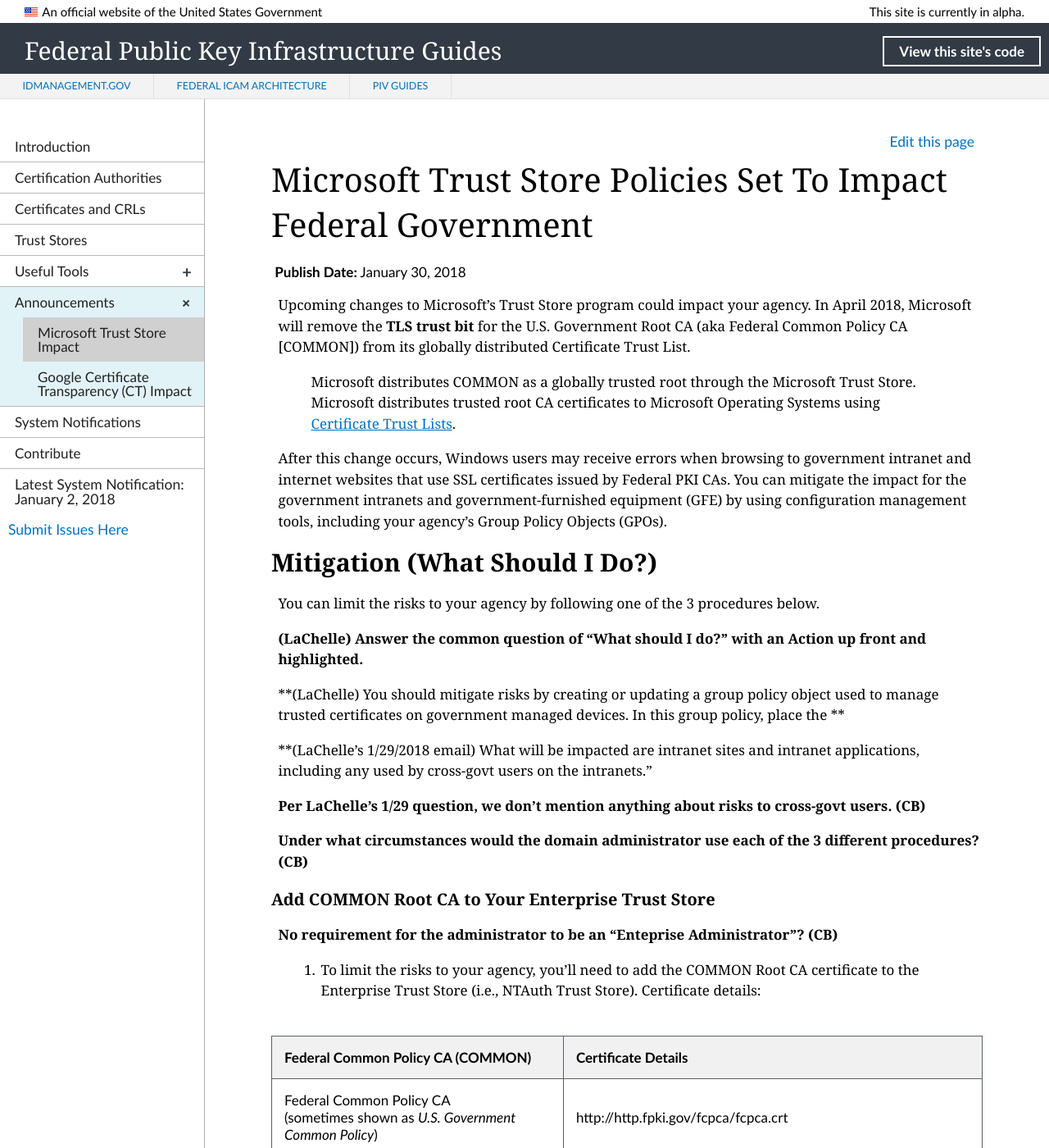
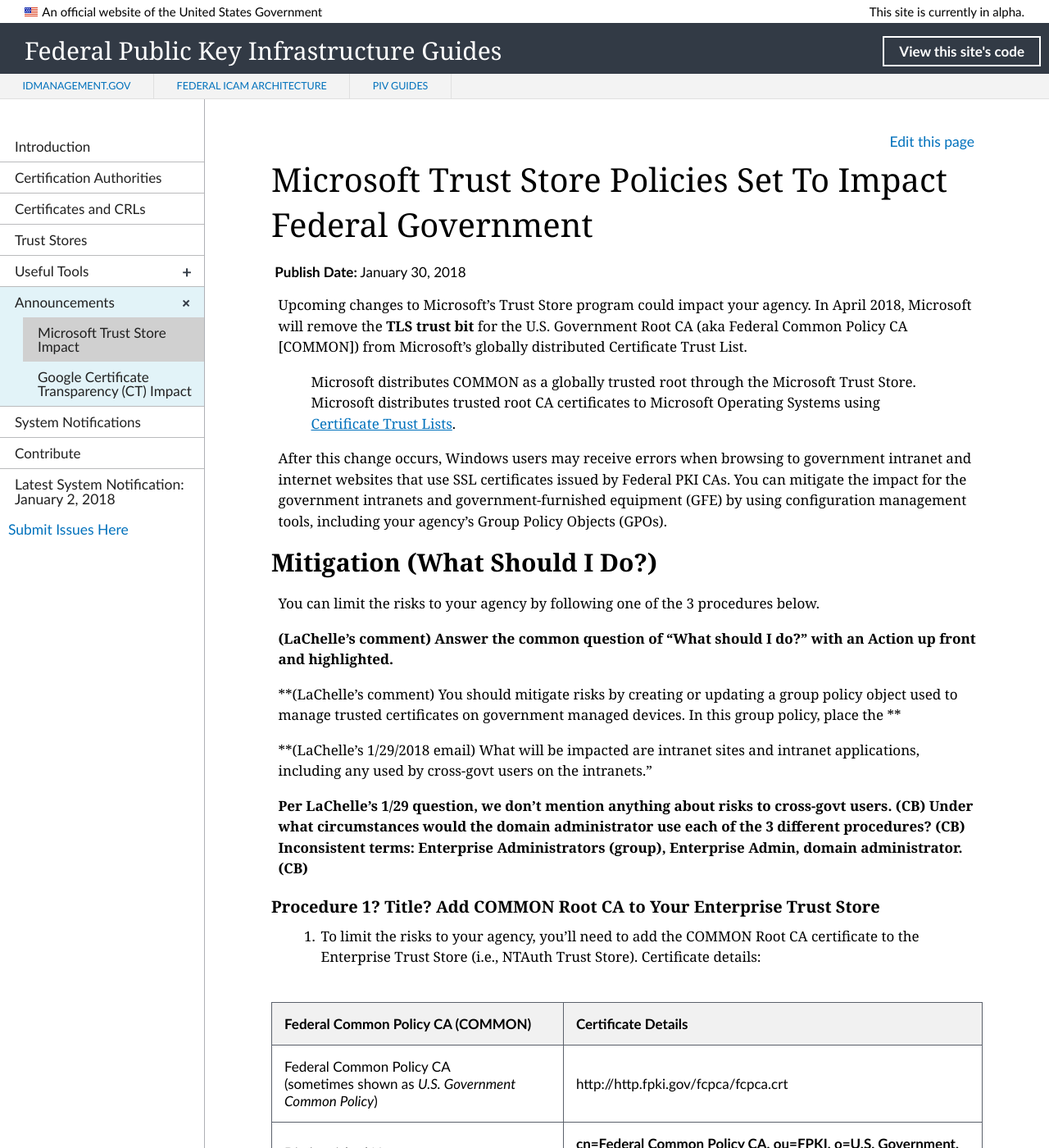
Before and after one commit to GSA/fpki-guides, a Jekyll site: the page built from _announcements/01_microsoft_constraint.md, in a window 1280 px wide and 1400 px high. Shown: the whole window at 82% size. Built offline with Jekyll 4.4.1, drawn with Linux system fonts in a browser that asks for light colours; nearby versions of some CDN libraries; library files that are not in the unit come from our copies.

Commit message:
Update 01_microsoft_constraint.md
Add comments, edits

```diff
--- a/_announcements/01_microsoft_constraint.md
+++ b/_announcements/01_microsoft_constraint.md
@@ -8,7 +8,7 @@
 description: Upcoming changes to Microsoft's Trust Store program could impact your agency. The U.S. Government has elected to remove the Transport Layer Security (TLS) trust bit for our U.S. Government Root CA<!--Is "CA" used in this context or just "Root"?--> from the Microsoft trust store.  The first impact is anticipated to occur in April 2018&nbsp;&mdash;&nbsp;Windows users will receive errors when browsing to government intranet and internet websites that use SSL certificates issued by Federal PKI CAs. You can mitigate the impact for the government intranets and government-furnished equipment (GFE) by using configuration management tools, including your agency's Group Policy Objects (GPOs).
 ---
 
-Upcoming changes to Microsoft's Trust Store program could impact your agency. In April 2018, Microsoft will remove the **TLS trust bit** for the U.S. Government Root CA (aka Federal Common Policy CA [COMMON]) from its globally distributed Certificate Trust List.
+Upcoming changes to Microsoft's Trust Store program could impact your agency. In April 2018, Microsoft will remove the **TLS trust bit** for the U.S. Government Root CA (aka Federal Common Policy CA [COMMON]) from Microsoft's globally distributed Certificate Trust List.
 
 > Microsoft distributes COMMON as a globally trusted root through the Microsoft Trust Store.  Microsoft distributes trusted root CA certificates to Microsoft Operating Systems using [Certificate Trust Lists](https://msdn.microsoft.com/en-us/library/windows/desktop/aa376545(v=vs.85).aspx){:target= "_blank"}.
 
@@ -18,18 +18,18 @@
 
 You can limit the risks to your agency by following one of the 3 procedures below.
 
-**(LaChelle) Answer the common question of "What should I do?" with an Action up front and highlighted.**
+**(LaChelle's comment) Answer the common question of "What should I do?" with an Action up front and highlighted.**
 
-**(LaChelle) You should mitigate risks by creating or updating a group policy object used to manage trusted certificates on government managed devices.  In this group policy, place the <certificate in the enterprise trust store...etc>**
+**(LaChelle's comment) You should mitigate risks by creating or updating a group policy object used to manage trusted certificates on government managed devices.  In this group policy, place the <certificate in the enterprise trust store...etc>**
 
 **(LaChelle's 1/29/2018 email) What will be impacted are intranet sites and intranet applications, including any used by cross-govt users on the intranets."
 
 **Per LaChelle's 1/29 question, we don't mention anything about risks to cross-govt users. (CB)**
+**Under what circumstances would the domain administrator use each of the 3 different procedures? (CB)**
+**Inconsistent terms: Enterprise Administrators (group), Enterprise Admin, domain administrator. (CB)**
 
-**Under what circumstances would the domain administrator use each of the 3 different procedures? (CB)**
+### Procedure 1?  Title?  Add COMMON Root CA to Your Enterprise Trust Store
 
-### Add COMMON Root CA to Your Enterprise Trust Store
-**No requirement for the administrator to be an "Enteprise Administrator"? (CB)**
 1. To limit the risks to your agency, you'll need to add the COMMON Root CA certificate to the Enterprise Trust Store (i.e., NTAuth Trust Store). Certificate details:
 
 | **Federal Common Policy CA (COMMON)**  | **Certificate Details**                             |
```
